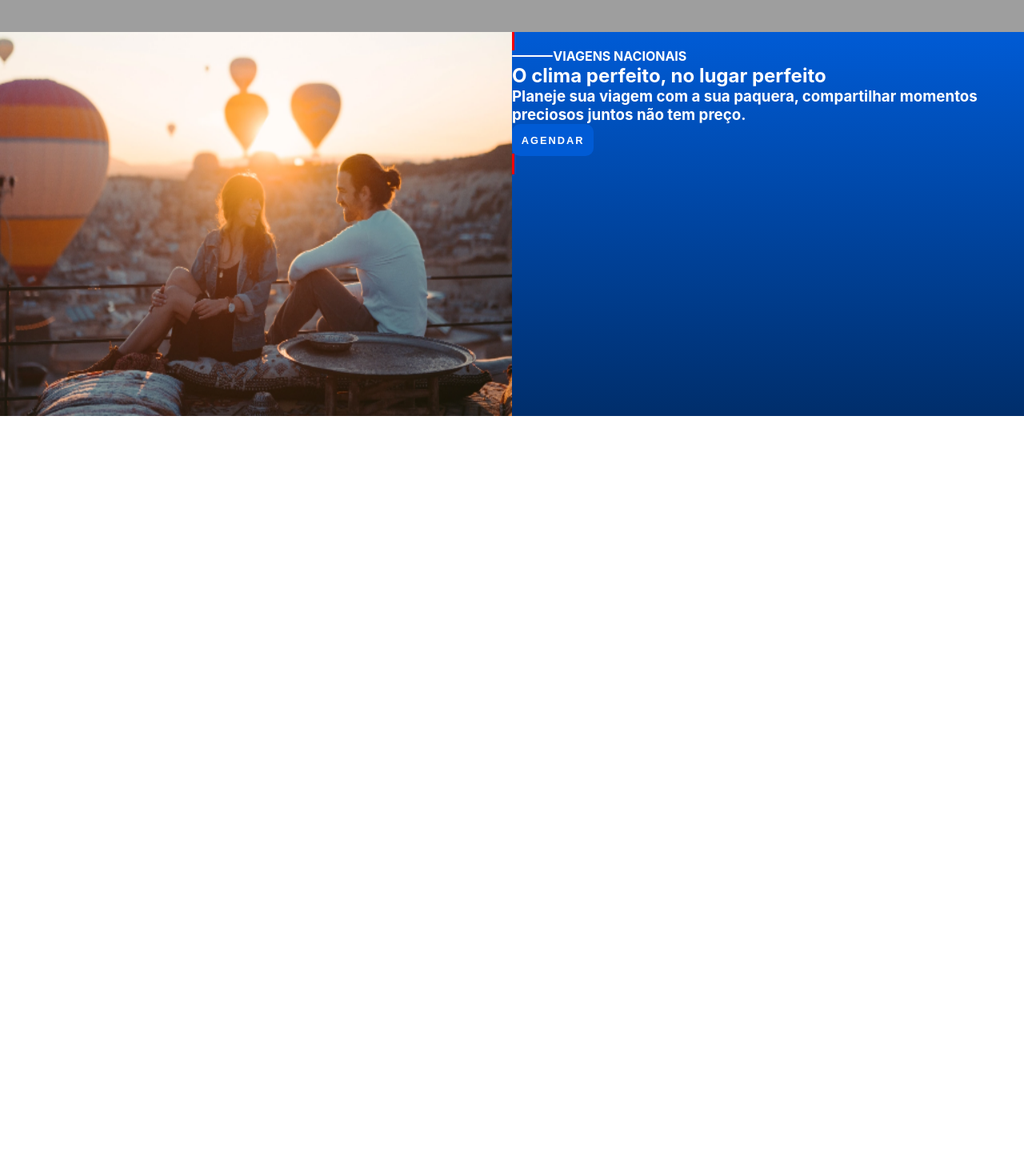
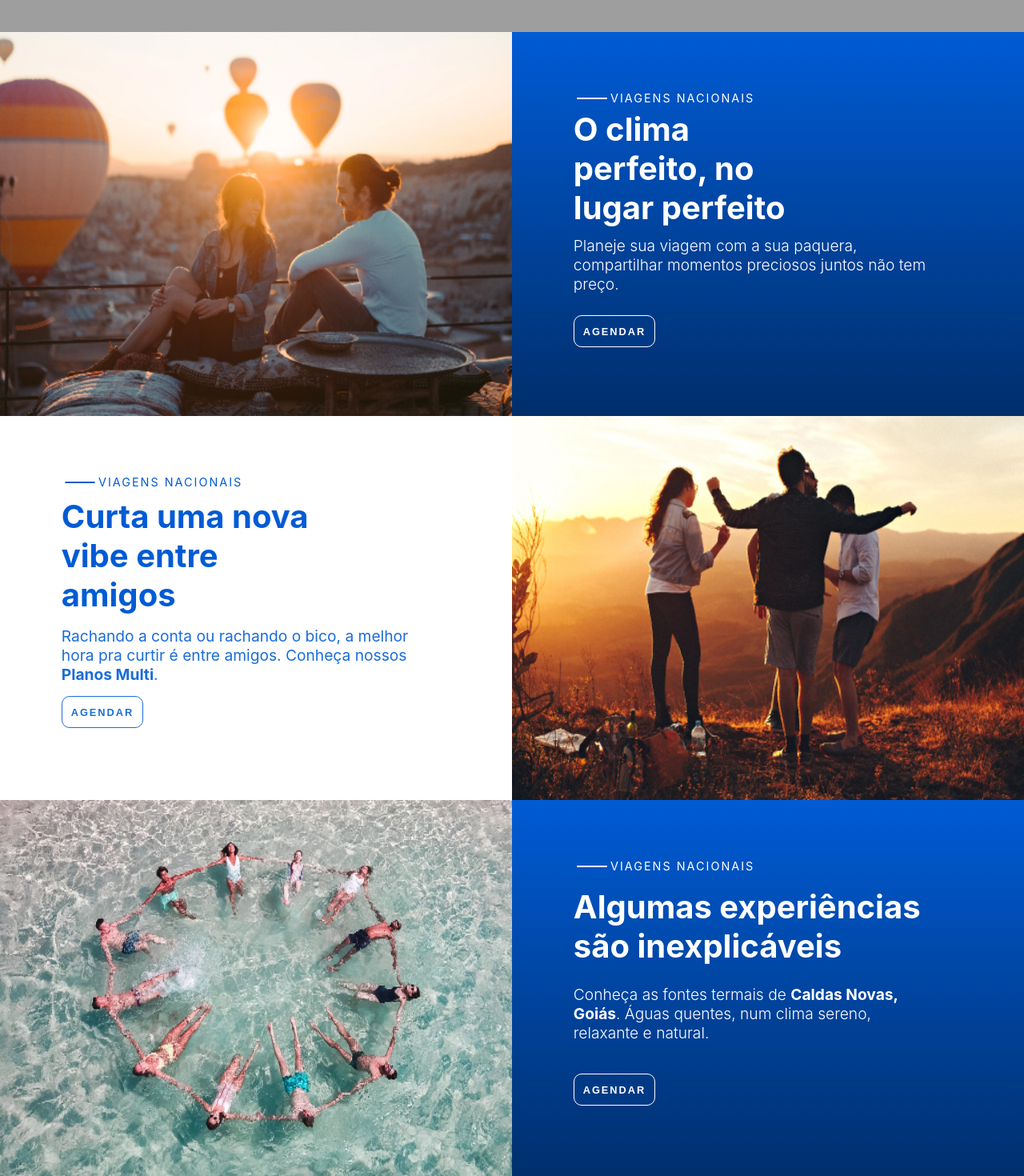
Before and after one commit to thayssa-souza/Travels_Gudi, a React (Create React App) app: page / in a window 1280 px wide. Shown: the part 680-2150 px from the top of the page at 80% size. Before the commit the page ends 1204 px from the top, so only its background shows below. Built offline with nearby package versions, Linux system fonts and the light colour scheme; grey boxes are pictures that could not be loaded.

Commit message:
Update main with 3 columns

```diff
--- a/src/App.js
+++ b/src/App.js
@@ -1,6 +1,7 @@
 import React from "react";
 import Header from './components/header/header';
 import Main from './components/main/main';
+import Style from './index.css';
 
 export default function App(){
   return(
--- a/src/components/header/header.css
+++ b/src/components/header/header.css
@@ -1,9 +1,3 @@
-* {
-  margin: 0;
-  padding: 0;
-  box-sizing: border-box;
-}
-
 header {
   background-color: white;
   width: 100%;
@@ -15,27 +9,24 @@ header section {
   justify-content: space-evenly;
   align-items: center;
 }
-header figure {
+header section figure {
   width: 40vw;
 }
-
-ul {
+header section ul {
   width: 30vw;
   color: #005BD5;
   display: flex;
   justify-content: space-evenly;
   align-items: center;
 }
-
-li {
+header section ul li {
   width: 10vw;
   list-style: none;
   font-weight: 600;
   text-align: center;
   font-size: 1.1em;
 }
-
-li:hover {
+header section ul li:hover {
   cursor: pointer;
   font-weight: bold;
   font-size: 1.3em;
--- a/src/components/header/header.scss
+++ b/src/components/header/header.scss
@@ -1,16 +1,14 @@
 $color-blue: #005BD5;
 $color-white: #ffff;
 $style-list: none;
-$common-display: flex;
-$space-evenly: space-evenly;
 $items-center: center;
 $weight-bold: bold;
 $pointer: pointer;
 
-*{
-    margin:0;
-    padding: 0;
-    box-sizing: border-box;
+@mixin display-pattern{
+    display: flex;
+    justify-content: space-evenly;
+    align-items: center;
 }
 
 header{
@@ -19,23 +17,14 @@ header{
     section{
         width: 100%;
         height: 10vh;
-        display: $common-display;
-        justify-content: $space-evenly;
-        align-items: $items-center;
-    }
+        @include display-pattern;
         figure{
             width: 40vw;
         }
-}
-
         ul{
             width: 30vw;
             color: $color-blue;
-    display: $common-display;
-    justify-content: $space-evenly;
-    align-items: $items-center;
-}
-
+            @include display-pattern;
             li{
                 width: 10vw;
                 list-style: $style-list;
@@ -47,6 +36,10 @@ li:hover{
                 cursor: $pointer;
                 font-weight: $weight-bold;
                 font-size: 1.3em;
+            }
+        }
+    }
+
 }
 
 button{
--- a/src/components/main/main.css
+++ b/src/components/main/main.css
@@ -1,9 +1,3 @@
-* {
-  margin: 0;
-  padding: 0;
-  box-sizing: border-box;
-}
-
 main .containerMajorPhoto {
   width: 100%;
   height: 80vh;
@@ -18,7 +12,7 @@ main .containerTitle {
   height: 40vh;
   position: absolute;
   z-index: 1;
-  top: 30vh;
+  top: 29vh;
   left: 8vw;
   display: flex;
   flex-direction: column;
@@ -38,29 +32,84 @@ main .containerPics .figureDiv {
   width: 50%;
   height: 60vh;
 }
-main .containerPics .figureDiv .firstPic {
+main .containerPics .figureDiv .photos {
   width: 100%;
   height: 60vh;
 }
-main .containerPics .containerText {
+main .containerPics span {
   width: 50%;
   height: 60vh;
   color: white;
   background-image: linear-gradient(180deg, #005BD5, #002E6B);
+  display: flex;
+  flex-direction: column;
+  justify-content: space-evenly;
+  padding: 8vh 1vw 8vh 6vw;
 }
-main .containerPics .containerText .boxText {
-  width: 80vw;
-  border: solid red;
+main .containerPics span div {
+  width: 18vw;
+  display: flex;
+  justify-content: space-evenly;
+  align-items: center;
+  margin-bottom: -2vh;
 }
-main .containerPics .containerText .boxText div {
-  display: flex;
-  justify-content: flex-start;
-  align-items: center;
-}
-main .containerPics .containerText .boxText div .dash {
-  width: 4vw;
+main .containerPics span div .dash {
+  width: 3vw;
   height: 0.2vh;
   border-radius: 10px;
+}
+main .containerPics span div h4 {
+  font-weight: 400;
+  font-size: 0.9em;
+  letter-spacing: 2px;
+}
+main .containerPics span article {
+  height: 40vh;
+  width: 35vw;
+  display: flex;
+  justify-content: space-evenly;
+  flex-direction: column;
+}
+main .containerPics span article h2 {
+  width: 25vw;
+  font-size: 2.5em;
+}
+main .containerPics span article h3 {
+  width: 35vw;
+  font-size: 1.2em;
+  font-weight: 300;
+}
+main .containerPics span article .blueBtn {
+  background-color: #003A86;
+  border: solid 1px white;
+  margin-top: 2vh;
+}
+main .containerText {
+  background-image: linear-gradient(180deg, white, white) !important;
+}
+main .containerText .dashBlue {
+  width: 3vw;
+  height: 0.2vh;
+  border-radius: 10px;
+  border: solid 0.2px #005BD5;
+}
+main .containerText .textViagens {
+  color: #005BD5;
+}
+main .containerText .titleBox {
+  color: #005BD5;
+}
+main .containerText .subtitleBox {
+  color: #1B6DD9;
+  font-weight: 400;
+}
+main .containerText .whiteBtn {
+  color: #1B6DD9;
+  border: solid 1px #1B6DD9;
+  background-color: white;
+}
+main .thirdTitleMain {
+  width: 35vw !important;
 }
 
 input {
--- a/src/components/main/main.js
+++ b/src/components/main/main.js
@@ -20,21 +20,51 @@ export default function Main(){
                 </span>
                 <span class="containerPics">
                     <figure class="figureDiv">
-                        <img src={firstPhoto} class="firstPic" alt="" />
+                        <img src={firstPhoto} class="photos" alt="" />
                     </figure>
-                    <section class="containerText">
-                        <span class="boxText">
+                    <span>
                             <div>
                                 <img src={dash} class="dash" alt="Traço branco" />
                                 <h4> VIAGENS NACIONAIS</h4>
                             </div>
                             <article>
-                            <h2>O clima perfeito, no lugar perfeito</h2>
-                            <h3>Planeje sua viagem com a sua paquera, compartilhar momentos preciosos juntos não tem preço.</h3>
-                            <button>AGENDAR</button>
+                                <h2>O clima perfeito, no lugar perfeito</h2>
+                                <h3>Planeje sua viagem com a sua paquera, compartilhar momentos preciosos juntos não tem preço.</h3>
+                                <button class="blueBtn">AGENDAR</button>
                             </article>
-                        </span>
-                    </section>
+                    </span>
+                </span>
+                <span class="containerPics">
+                    <span class="containerText">
+                        <div>
+                            <img src={dash} class="dashBlue" alt="Traço branco" />
+                            <h4 class="textViagens"> VIAGENS NACIONAIS</h4>
+                        </div>
+                        <article>
+                            <h2 class="titleBox">Curta uma nova vibe entre amigos</h2>
+                            <h3 class="subtitleBox">Rachando a conta ou rachando o bico, a melhor hora pra curtir é entre amigos. Conheça nossos <b>Planos Multi</b>.</h3>
+                            <button class="whiteBtn">AGENDAR</button>
+                        </article>
+                    </span>
+                    <figure class="figureDiv">
+                        <img src={secondPhoto} class="photos" alt="" />
+                    </figure>
+                </span>
+                <span class="containerPics">
+                    <figure class="figureDiv">
+                        <img src={thirdPhoto} class="photos" alt="" />
+                    </figure>
+                    <span>
+                            <div>
+                                <img src={dash} class="dash" alt="Traço branco" />
+                                <h4> VIAGENS NACIONAIS</h4>
+                            </div>
+                            <article>
+                                <h2 class="thirdTitleMain">Algumas experiências são inexplicáveis</h2>
+                                <h3>Conheça as fontes termais de <b>Caldas Novas, Goiás</b>. Águas quentes, num clima sereno, relaxante e natural.</h3>
+                                <button class="blueBtn">AGENDAR</button>
+                            </article>
+                    </span>
                 </span>
             </section>
         </main>
--- a/src/components/main/main.scss
+++ b/src/components/main/main.scss
@@ -7,10 +7,15 @@ $weight-bold: bold;
 $no-border: none;
 $gradient: linear-gradient(180deg, #005BD5, #002E6B);
 
-*{
-    margin: 0;
-    padding: 0;
-    box-sizing: border-box;
+@mixin display-pattern{
+    display: flex;
+    justify-content: space-evenly;
+}
+
+@mixin dash-pattern{
+    width: 3vw;
+    height: 0.2vh;
+    border-radius: 10px;
 }
 
 main{
@@ -29,7 +34,7 @@ main{
         height: 40vh;
         position: absolute;
         z-index: 1;
-        top: 30vh;
+        top: 29vh;
         left: 8vw;
         display: $common-display;
         flex-direction: column;
@@ -49,33 +54,84 @@ main{
         .figureDiv{
             width: 50%;
             height: 60vh;
-            .firstPic{
+            .photos{
                 width: 100%;
                 height: 60vh;
             }
         }
-        .containerText{
+        span{
             width: 50%;
             height: 60vh;
             color: $color-white;
             background-image: $gradient;
-            .boxText{
-                width: 80vw;
-                border: solid red;
-                div{
-                    display: $common-display;
-                    justify-content: flex-start;
-                    align-items: $items-center;
-                    .dash{
-                        width: 4vw;
-                        height: 0.2vh;
-                        border-radius: 10px;
-                    }
+            display: $common-display;
+            flex-direction: column;
+            justify-content: $space-evenly;
+            padding: 8vh 1vw 8vh 6vw;
+            div{
+                width: 18vw;
+                @include display-pattern;
+                align-items: $items-center;
+                margin-bottom: -2vh;
+                .dash{
+                    @include dash-pattern;
+                }
+                h4{
+                    font-weight: 400;
+                    font-size: 0.9em;
+                    letter-spacing: 2px;
                 }
             }
-
+            article{
+                height: 40vh;
+                width: 35vw;
+                @include display-pattern;
+                flex-direction: column;
+                h2{
+                    width: 25vw;
+                    font-size: 2.5em;
+                }
+                h3{
+                    width: 35vw;
+                    font-size: 1.2em;
+                    font-weight: 300;
+                }
+                .blueBtn{
+                    background-color: #003A86;
+                    border: solid 1px $color-white;
+                    margin-top: 2vh;
+                }
+            }
         }
     }
+
+    .containerText{
+        background-image: linear-gradient(180deg, #ffff, #ffff) !important;
+        .dashBlue{
+            @include dash-pattern;
+            border: solid 0.2px $color-blue;
+        }
+        .textViagens{
+            color: $color-blue;
+        }
+        .titleBox{
+            color: $color-blue;
+        }
+        .subtitleBox{
+            color: #1B6DD9;
+            font-weight: 400;
+        }
+        .whiteBtn{
+            color: #1B6DD9;
+            border: solid 1px #1B6DD9;
+            background-color: $color-white;
+        }
+    }
+
+    .thirdTitleMain{
+        width: 35vw !important;
+    }
+
 }
 
 input{
--- a/src/index.css
+++ b/src/index.css
@@ -11,3 +11,9 @@ code {
   font-family: source-code-pro, Menlo, Monaco, Consolas, 'Courier New',
     monospace;
 }
+
+*{
+  margin: 0;
+  padding: 0;
+  box-sizing: border-box;
+}
```
Also changed, not shown: 2 other files (tests, documents, lock files or other folders). Lines whose indentation alone changed are shown as unchanged.
